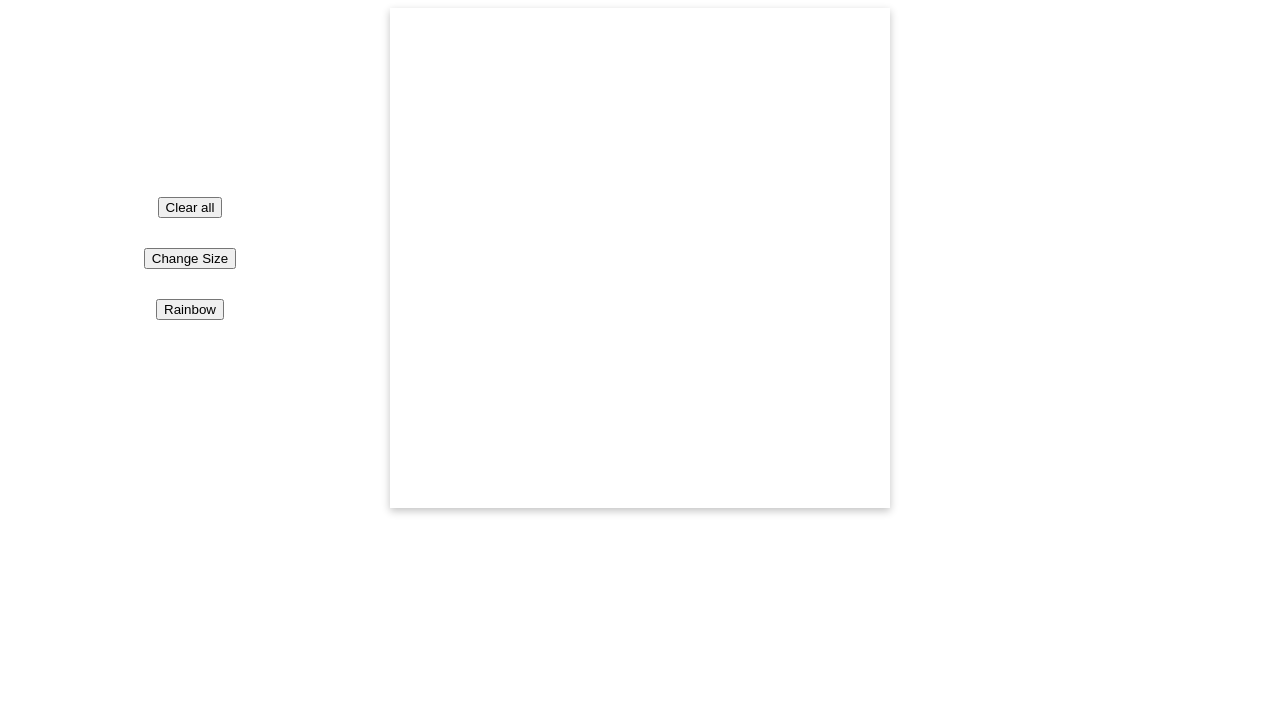
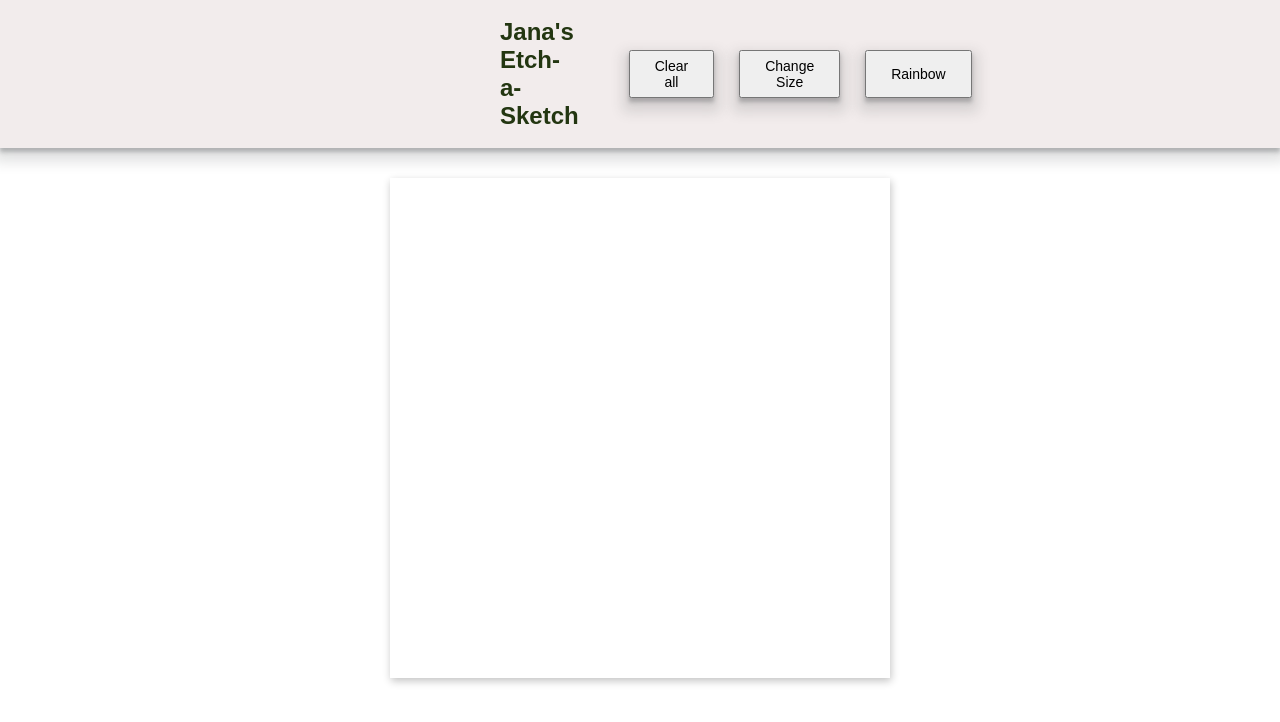
Before and after one commit to janaiscoding/etch-a-sketch, a plain HTML site: page index.html in a window 1280 px wide. Drawn offline with Linux system fonts and the light colour scheme.

Commit message:
Add navigation CSS style

```diff
--- a/index.html
+++ b/index.html
@@ -7,15 +7,17 @@
     <script src="javascript.js" defer></script>
   </head>
   <body>
-<main class="main">
-    <div class="settings">
-      <button id="eraser" onclick="clearSketchboard()">Clear all</button>
-      <button id="user-input" onclick="getCurrentSize()">Change Size</button>
-      <button id="rainbow-mode" onclick="getRainbow()">Rainbow</button>
-    </div>
+  <div class="nav-bar">
+  <div class="title">Jana's Etch-a-Sketch</div>
+    <ul class="settings">
+      <li><button id="eraser" onclick="clearSketchboard()">Clear all</button></li>
+      <li><button id="user-input" onclick="getCurrentSize()">Change Size</button></li>
+      <li><button id="rainbow-mode" onclick="getRainbow()">Rainbow</button></li>
+    </ul>
+  </div>
+  <main class="main">
+    <div class="grid"></div>
+  </main>
 
-    <div class="grid"></div>
-
-</main>
   </body>
 </html>
--- a/styles.css
+++ b/styles.css
@@ -1,29 +1,66 @@
+* {
+ /* background-color:rgb(216, 198, 198); */
+  font-family: sans-serif;
+  margin: 0;
+  padding: 0;
+}
+
+.main {
+    display: flex;
+    flex-direction: column;
+    justify-content: space-between;
+    align-items: center;
+    padding: 30px 0px;
+  }
+  .settings {
+    display: flex;
+    justify-content: flex-end;
+    gap: 25px;
+    margin: 50px;
+  }
+
+ .nav-bar {
+  display: flex;
+  align-items: center;
+  justify-content: space-between;
+  padding: 0px 500px;
+  background-color:rgba(216, 198, 198, 0.328);
+  box-shadow: 0 4px 4px 0 rgb(60 64 67 / 30%), 0 8px 12px 6px rgb(60 64 67 / 15%);
+ }
+  .title {
+    font-size: 24px;
+     color: #233611;
+     font-weight: bold;
+  }
+
+
+button {
+  box-shadow: 0 4px 4px 0 rgb(60 64 67 / 30%), 0 8px 12px 6px rgb(60 64 67 / 15%);
+  outline: none;
+  font-size: 14px;
+  font-weight: 500;
+  height: 48px;
+  max-width: 100%;
+  line-height: normal;
+  padding: 2px 24px;
+  width: auto;
+  }
+
 .grid {
     display: grid;
     width: 500px;
     height: 500px;
     background-color: var(--secondary-light);
-    box-shadow: rgba(0, 0, 0, 0.24) 0px 3px 8px;
+    box-shadow: rgba(0, 0, 0, 0.24) 1px 3px 8px;
   }
 
  .grid-element {
   user-select: none;
- }
-
- .settings {
-    display: flex;
-    flex-direction: column;
-    align-items: center;
-    justify-content: center;
-    gap: 30px;
-    width: 200px;
   }
 
-  .main {
+  ul {
+    list-style: none;
     display: flex;
-    align-items: center;
-    justify-content: flex-start;
-    gap: 100px;
-    max-width: 1100px;
-    margin: 0 auto;
+    margin: 0;
+    padding: 0;
   }
```
